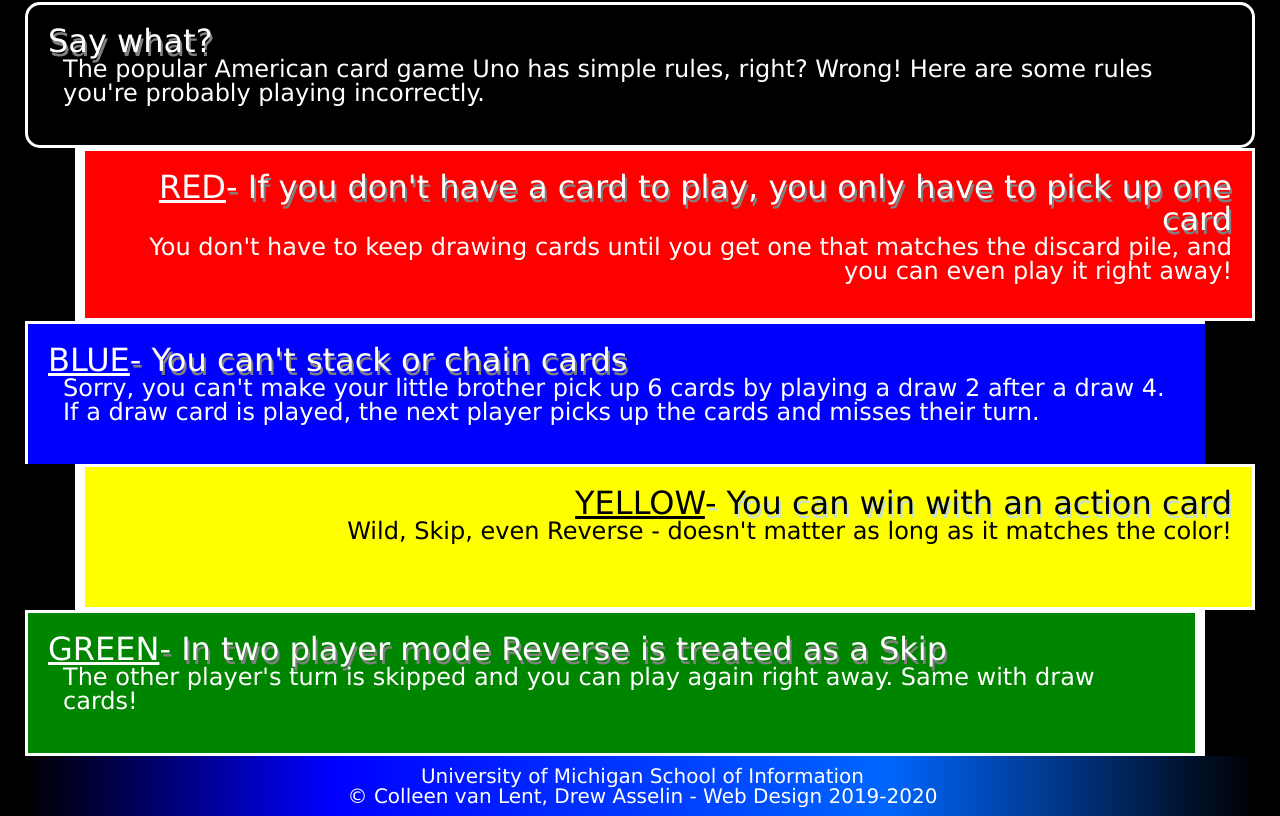
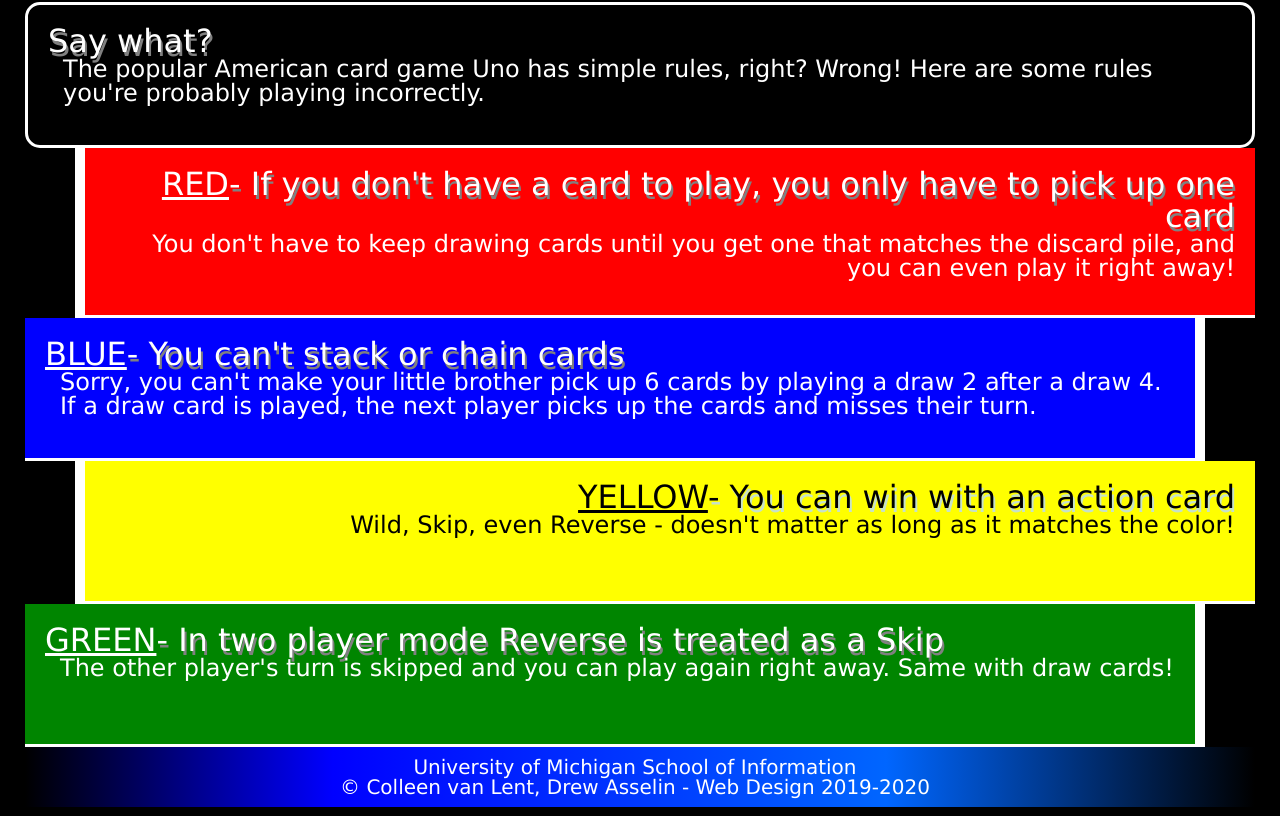
Before and after one commit to freyasun8/homework2-2022, a plain HTML site: page index.html in a window 1280 px wide. Shown: the part 418-1234 px from the top of the page. Drawn offline with Linux system fonts and the light colour scheme.

Commit message:
Add files via upload

```diff
--- a/css/style.css
+++ b/css/style.css
@@ -42,13 +42,17 @@ div{
     margin-left:50px;
     border-bottom: 3px solid #ffffff;
     border-left:10px solid #ffffff;
+    border-right: none;
+    border-top: none;
 }
 .blue{
     background-color: #0000ff;
     text-align: left;
     margin-right: 50px;
-    border-right: 10px;
-    border-bottom: 3px;
+    border-right: 10px solid #ffffff;
+    border-bottom: 3px solid #ffffff;
+    border-left: none;
+    border-top: none;
 }
 .yellow{
     background-color: #ffff00;
@@ -56,6 +60,8 @@ div{
     margin-left: 50px;
     border-bottom: 3px solid #ffffff;
     border-left: 10px solid #ffffff;
+    border-right: none;
+    border-top: none;
 }
 .yellow h2,
 .yellow p{
@@ -70,6 +76,8 @@ div{
     margin-right: 50px;
     border-right: 10px solid #ffffff;
     border-bottom: 3px solid #ffffff;
+    border-left: none;
+    border-top:none;
 }
 span{
     text-decoration: underline;
@@ -83,7 +91,5 @@ footer{
 footer p{
     font-size: 20px;
     text-align:center;
-    padding-top:10px;
-    padding-right:10px;
-    padding-bottom:10px;
+    padding: 10px 10px 10px 0px;
 }
```
